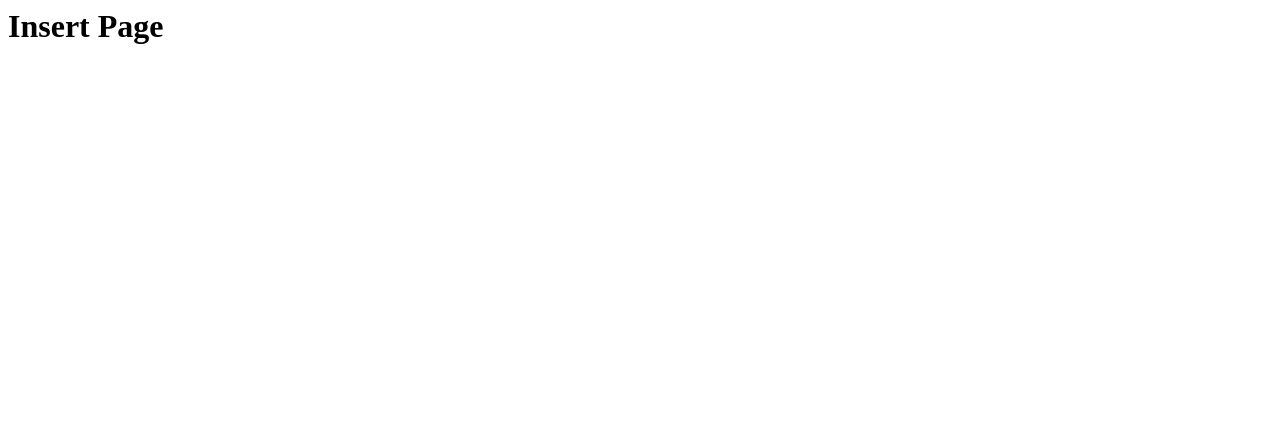
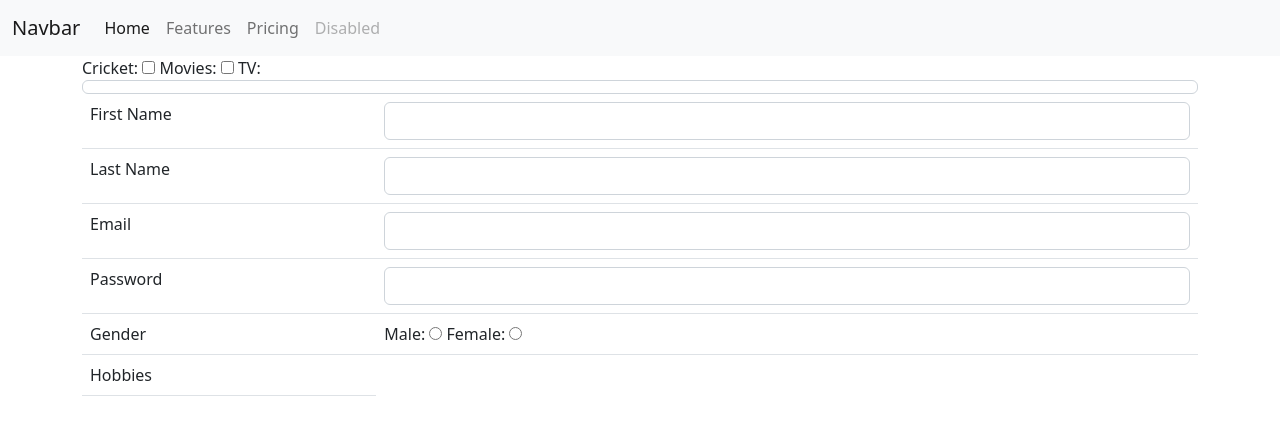
Before and after one commit to Anokye-Yaw/repo_studentcrud, a Flask app: page /create in a window 1280 px wide. Before the commit the part shown is almost empty. Shown: the top 435 px of the page. Run offline with Flask 2, Linux system fonts and the light colour scheme; some libraries are stand-ins or nearby versions.

Commit message:
Add files via gitbash

```diff
--- a/templates/create.html
+++ b/templates/create.html
@@ -1 +1,43 @@
-<h1>Insert Page</h1>
+{% extends 'master.html' %}
+{% include 'header.html' %}
+{% block title %}Add Students{% endblock %}
+{% block body %}
+
+<div class="container">
+    <form method="post" action="">
+    <table class="table">
+    <tr>
+        <td>First Name</td>
+        <td><input type="text" name="first_name" class="form-control"></td>
+    </tr>
+    <tr>
+        <td>Last Name</td>
+        <td><input type="text" name="last_name" class="form-control"></td>
+    </tr>
+    <tr>
+        <td>Email</td>
+        <td><input type="text" name="email" class="form-control"></td>
+    </tr>
+    <tr>
+        <td>Password</td>
+        <td><input type="text" name="password" class="form-control"></td>
+    </tr>
+    <tr>
+        <td>Gender</td>
+        <td>
+        Male: <input type = "radio" name="gender" value="male">
+        Female: <input type="radio" name="gender" value="female">
+        </td>
+    </tr>
+    <tr>
+        <td>Hobbies</td>
+        Cricket: <input type = "checkbox" name="hobbies" value="male">
+        Movies: <input type="checkbox" name="hobbies" value="female">
+        TV: <input type="checkbox" name="hobbies" class="form-control"></td>
+    </tr>
+    </table>
+
+    </form>
+</div>
+
+{% endblock %}
--- /dev/null
+++ b/templates/header.html
@@ -0,0 +1,28 @@
+{% extends 'master.html' %}
+{% block title %}{% endblock %}
+{% block body %}
+<nav class="navbar navbar-expand-lg navbar-light bg-light">
+    <div class="container-fluid">
+      <a class="navbar-brand" href="#">Navbar</a>
+      <button class="navbar-toggler" type="button" data-bs-toggle="collapse" data-bs-target="#navbarNav" aria-controls="navbarNav" aria-expanded="false" aria-label="Toggle navigation">
+        <span class="navbar-toggler-icon"></span>
+      </button>
+      <div class="collapse navbar-collapse" id="navbarNav">
+        <ul class="navbar-nav">
+          <li class="nav-item">
+            <a class="nav-link active" aria-current="page" href="#">Home</a>
+          </li>
+          <li class="nav-item">
+            <a class="nav-link" href="#">Features</a>
+          </li>
+          <li class="nav-item">
+            <a class="nav-link" href="#">Pricing</a>
+          </li>
+          <li class="nav-item">
+            <a class="nav-link disabled" href="#" tabindex="-1" aria-disabled="true">Disabled</a>
+          </li>
+        </ul>
+      </div>
+    </div>
+  </nav>
+{% endblock %}
--- a/templates/master.html
+++ b/templates/master.html
@@ -10,6 +10,6 @@
     <title>{% block title %}{% endblock %}</title>
 </head>
 <body>
-
+    {% block body %}{% endblock %}
 </body>
 </html>
```
